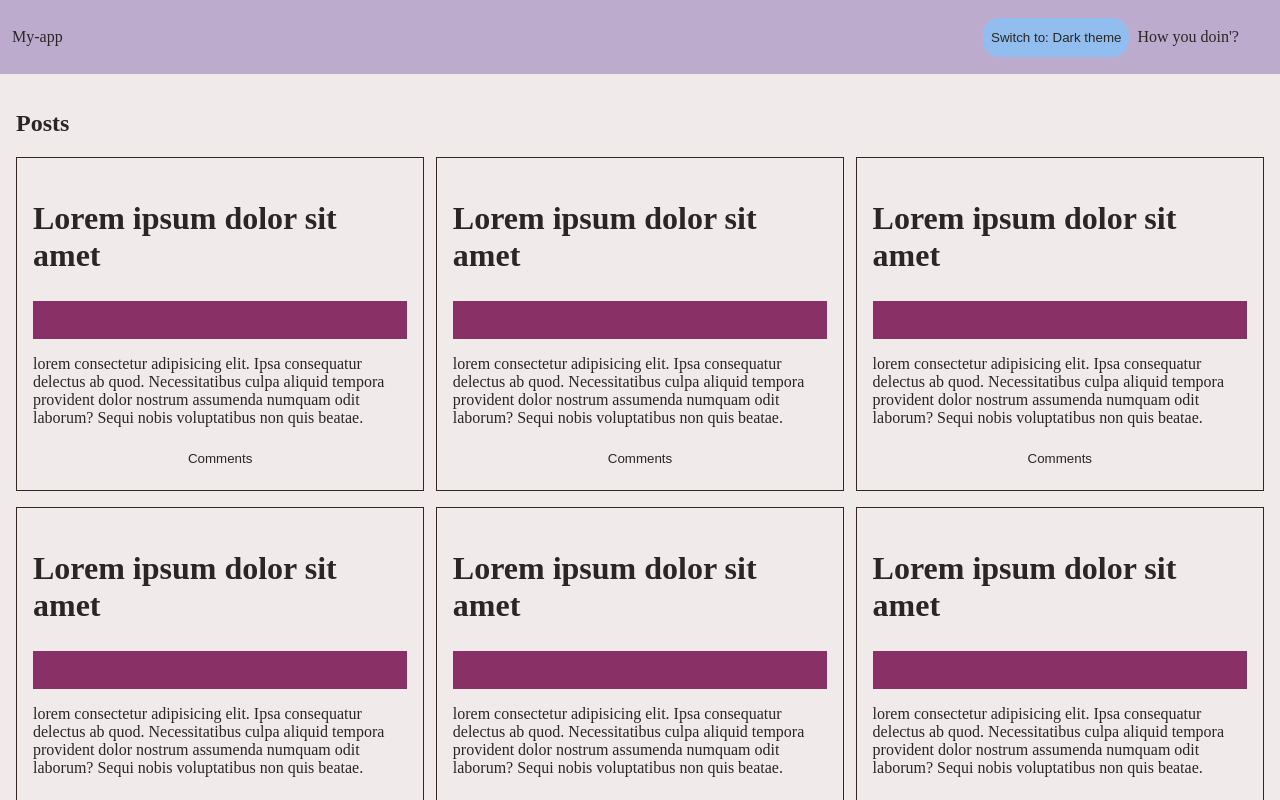
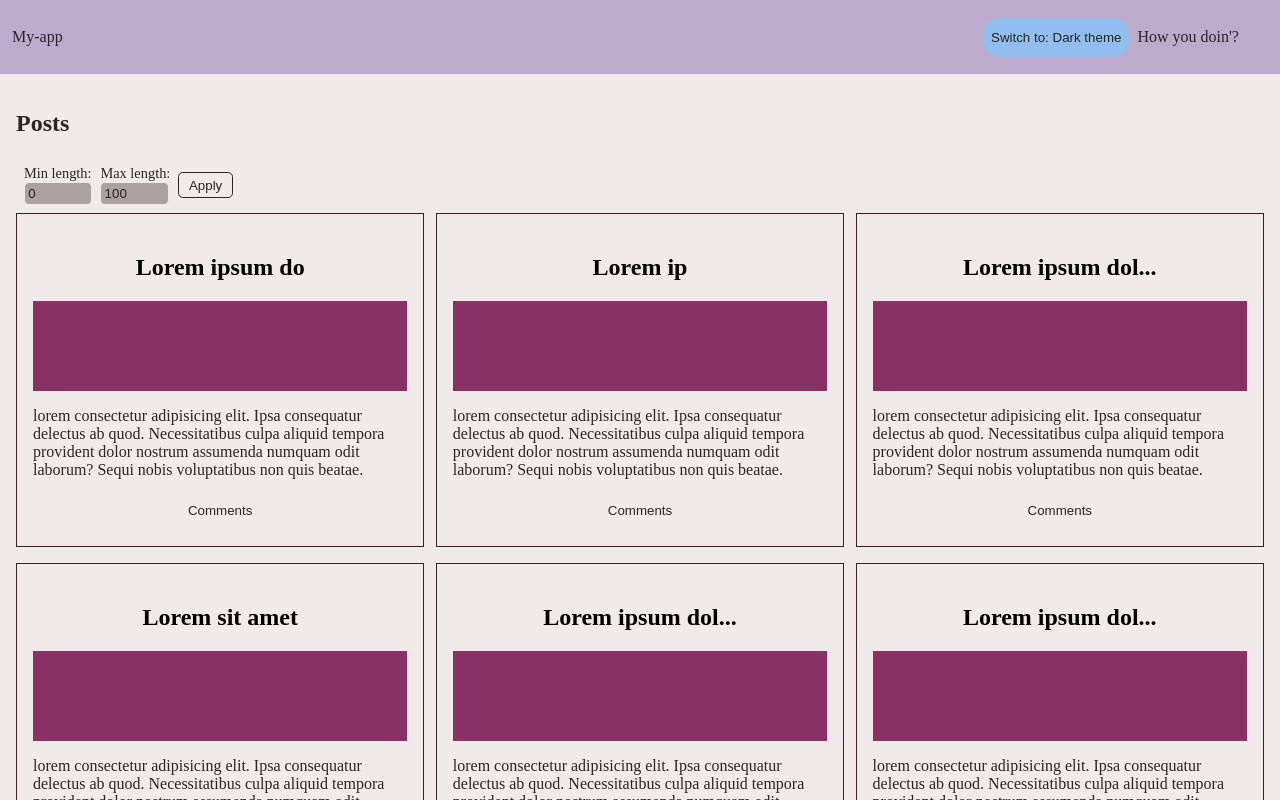
Before and after one commit to pollyBe/aston-int, a React (Vite) app in the folder my-app/: page / in a window 1280 px wide. Shown: the top 800 px of the page. Built offline with nearby package versions, Linux system fonts and the light colour scheme.

Commit message:
feat: add filtering by title length for posts list

```diff
--- a/my-app/src/App.css
+++ b/my-app/src/App.css
@@ -8,6 +8,7 @@
 
 /* Светлая тема */
 body.light {
+  --bg-input-color: #ada0a0;
   --card-bg: rgba(255, 255, 255, 0);
   --card-comments-bg: rgba(255, 255, 255, 0.836);
   --header-bg: rgb(189, 171, 206);
@@ -19,6 +20,7 @@ body.light {
 
 /* Тёмная тема */
 body.dark {
+  --bg-input-color: #625050e4;
   --card-bg: rgba(78, 71, 71, 0.964);
   --card-comments-bg: rgba(78, 71, 71, 0.826);
   --header-bg: rgb(58, 51, 65);
--- /dev/null
+++ b/my-app/src/entities/post/ui/CardTitle.tsx
@@ -0,0 +1,14 @@
+interface CardTitleProps {
+  title: string;
+  [x: string]: any;
+}
+
+export const CardTitle = ({ title, ...props }: CardTitleProps) => {
+  return (
+    <h2 {...props} title={title.trim()}>
+      {title.trim().length > 15
+        ? title.trim().slice(0, 15) + "..."
+        : title.trim()}
+    </h2>
+  );
+};
--- a/my-app/src/entities/post/ui/PostCard.tsx
+++ b/my-app/src/entities/post/ui/PostCard.tsx
@@ -1,3 +1,4 @@
+import { CardTitle } from './CardTitle';
 import { CommentList } from './CommentList';
 import styles from './PostCard.module.css';
 
@@ -29,7 +30,7 @@ export const PostCard = ({
 
   return (
     <div className={cardWrap}>
-      <h2 className={cardTitle}>{title}</h2>
+      <CardTitle cardTitle={cardTitle} title={title} />
       <div className={imgWrap}>
         {img ? <img src={img} alt={title} /> : <div className={imgDefault}></div>}
       </div>
--- /dev/null
+++ b/my-app/src/features/PostLengthFilter/lib/filterByLength.ts
@@ -0,0 +1,14 @@
+interface Post {
+  id: number
+  title: string
+  img: string
+  description: string
+  comments: { userName: string; comment: string }[]
+}
+
+export function filterByLength(posts: Post[], minLength: number, maxLength: number): Post[] {
+  return posts.filter((post) => {
+    const len = post.title.trim().length
+    return len >= minLength && len <= maxLength
+  })
+}
--- /dev/null
+++ b/my-app/src/features/PostLengthFilter/ui/PostLengthFilter.module.css
@@ -0,0 +1,36 @@
+.filterWrap {
+  display: flex;
+  gap: 0.5rem;
+  align-items: center;
+  padding: 0.5rem;
+  color: var(--text-color);
+  background-color: var(--bg-color);
+}
+
+.filterWrap label {
+  display: flex;
+  flex-direction: column;
+  font-size: 0.9rem;
+}
+
+.filterWrap input {
+  width: 60px;
+  padding: 0.2rem;
+  border: 1px solid var(--bg-color);
+  color: var(--text-color);
+  background-color: var(--bg-input-color);
+  border-radius: 0.3rem;
+}
+
+.filterWrap button {
+  padding: 0.3rem 0.6rem;
+  cursor: pointer;
+  border-radius: 0.3rem;
+  color: var(--text-color);
+  background-color: var(--bg-color);
+  border: 0.5px solid var(--text-color);
+  transition: 0.4s ease-in-out;
+}
+.filterWrap button:hover {
+  transform: scale(0.96);
+}
--- /dev/null
+++ b/my-app/src/features/PostLengthFilter/ui/PostLengthFilter.tsx
@@ -0,0 +1,37 @@
+import { useState, useCallback } from "react";
+import styles from "./PostLengthFilter.module.css";
+
+interface PostLengthFilterProps {
+  onFilterChange: (min: number, max: number) => void;
+}
+
+export const PostLengthFilter = ({ onFilterChange }: PostLengthFilterProps) => {
+  const [minLength, setMinLength] = useState(0);
+  const [maxLength, setMaxLength] = useState(100);
+
+  const handleApply = useCallback(() => {
+    onFilterChange(minLength, maxLength);
+  }, [minLength, maxLength, onFilterChange]);
+
+  return (
+    <div className={styles.filterWrap}>
+      <label>
+        Min length:
+        <input
+          type="number"
+          value={minLength}
+          onChange={e => setMinLength(Number(e.target.value))}
+        />
+      </label>
+      <label>
+        Max length:
+        <input
+          type="number"
+          value={maxLength}
+          onChange={e => setMaxLength(Number(e.target.value))}
+        />
+      </label>
+      <button onClick={handleApply}>Apply</button>
+    </div>
+  );
+};
--- a/my-app/src/shared/lib/mocks/mocks.ts
+++ b/my-app/src/shared/lib/mocks/mocks.ts
@@ -1,7 +1,7 @@
 export const posts = [
   {
     id: 1,
-    title: 'Lorem ipsum dolor sit amet',
+    title: 'Lorem ipsum do',
     img: '',
     description:
       'lorem consectetur adipisicing elit. Ipsa consequatur delectus ab quod. Necessitatibus culpa aliquid tempora provident dolor nostrum assumenda numquam odit laborum? Sequi nobis voluptatibus non quis beatae.',
@@ -12,7 +12,7 @@ export const posts = [
   },
   {
     id: 2,
-    title: 'Lorem ipsum dolor sit amet',
+    title: 'Lorem ip',
     img: '',
     description:
       'lorem consectetur adipisicing elit. Ipsa consequatur delectus ab quod. Necessitatibus culpa aliquid tempora provident dolor nostrum assumenda numquam odit laborum? Sequi nobis voluptatibus non quis beatae.',
@@ -20,7 +20,7 @@ export const posts = [
   },
   {
     id: 3,
-    title: 'Lorem ipsum dolor sit amet',
+    title: 'Lorem ipsum dolor sit amet consectetur adipisicing',
     img: '',
     description:
       'lorem consectetur adipisicing elit. Ipsa consequatur delectus ab quod. Necessitatibus culpa aliquid tempora provident dolor nostrum assumenda numquam odit laborum? Sequi nobis voluptatibus non quis beatae.',
@@ -28,7 +28,7 @@ export const posts = [
   },
   {
     id: 4,
-    title: 'Lorem ipsum dolor sit amet',
+    title: 'Lorem sit amet',
     img: '',
     description:
       'lorem consectetur adipisicing elit. Ipsa consequatur delectus ab quod. Necessitatibus culpa aliquid tempora provident dolor nostrum assumenda numquam odit laborum? Sequi nobis voluptatibus non quis beatae.',
@@ -51,7 +51,7 @@ export const posts = [
   },
   {
     id: 5,
-    title: 'Lorem ipsum dolor sit amet',
+    title: 'Lorem ipsum dolor sit amet elit',
     img: '',
     description:
       'lorem consectetur adipisicing elit. Ipsa consequatur delectus ab quod. Necessitatibus culpa aliquid tempora provident dolor nostrum assumenda numquam odit laborum? Sequi nobis voluptatibus non quis beatae.',
@@ -67,7 +67,7 @@ export const posts = [
   },
   {
     id: 7,
-    title: 'Lorem ipsum dolor sit amet',
+    title: 'Lorem ipsum dolor sit amet  ab quod.',
     img: '',
     description:
       'lorem consectetur adipisicing elit. Ipsa consequatur delectus ab quod. Necessitatibus culpa aliquid tempora provident dolor nostrum assumenda numquam odit laborum? Sequi nobis voluptatibus non quis beatae.',
@@ -75,7 +75,7 @@ export const posts = [
   },
   {
     id: 8,
-    title: 'Lorem ipsum dolor sit amet',
+    title: 'Lorem ipsum dolor sit amet oluptatibus',
     img: '',
     description:
       'lorem consectetur adipisicing elit. Ipsa consequatur delectus ab quod. Necessitatibus culpa aliquid tempora provident dolor nostrum assumenda numquam odit laborum? Sequi nobis voluptatibus non quis beatae.',
@@ -83,7 +83,7 @@ export const posts = [
   },
   {
     id: 9,
-    title: 'Lorem ipsum dolor sit amet',
+    title: 'Lorem ipsum dolor amet',
     img: '',
     description:
       'lorem consectetur adipisicing elit. Ipsa consequatur delectus ab quod. Necessitatibus culpa aliquid tempora provident dolor nostrum assumenda numquam odit laborum? Sequi nobis voluptatibus non quis beatae.',
--- a/my-app/src/widgets/PostsList/PostsList.tsx
+++ b/my-app/src/widgets/PostsList/PostsList.tsx
@@ -1,6 +1,8 @@
-import { useCallback, useState } from "react";
+import { useCallback, useMemo, useState } from "react";
 import { PostCard } from "@/entities/post/ui/PostCard";
 import styles from "./PostsList.module.css";
+import { filterByLength } from "@/features/PostLengthFilter/lib/filterByLength";
+import { PostLengthFilter } from "@/features/PostLengthFilter/ui/PostLengthFilter";
 
 interface Comment {
   userName: string;
@@ -22,14 +24,28 @@ interface PostListProps {
 export const PostsList = ({ data }: PostListProps) => {
   const { postsListWrap } = styles;
   const [openPostId, setOpenPostId] = useState<number | null>(null);
+  const [min, setMin] = useState(0);
+  const [max, setMax] = useState(100);
 
   const handleToggle = useCallback((id: number) => {
     setOpenPostId(prev => (prev === id ? null : id));
   }, []);
 
+  const filteredPosts = useMemo(
+    () => filterByLength(data, min, max),
+    [data, min, max]
+  );
+
   return (
+    <div>
+      <PostLengthFilter
+        onFilterChange={(minVal, maxVal) => {
+          setMin(minVal);
+          setMax(maxVal);
+        }}
+      />
       <div className={postsListWrap}>
-      {data.map((post) => (
+        {filteredPosts.map((post) => (
           <PostCard
           key={post.id}
           {...post}
@@ -38,5 +54,6 @@ export const PostsList = ({ data }: PostListProps) => {
       />
       ))}
       </div>
+    </div>
   );
 };
```
Lines whose indentation alone changed are shown as unchanged.
